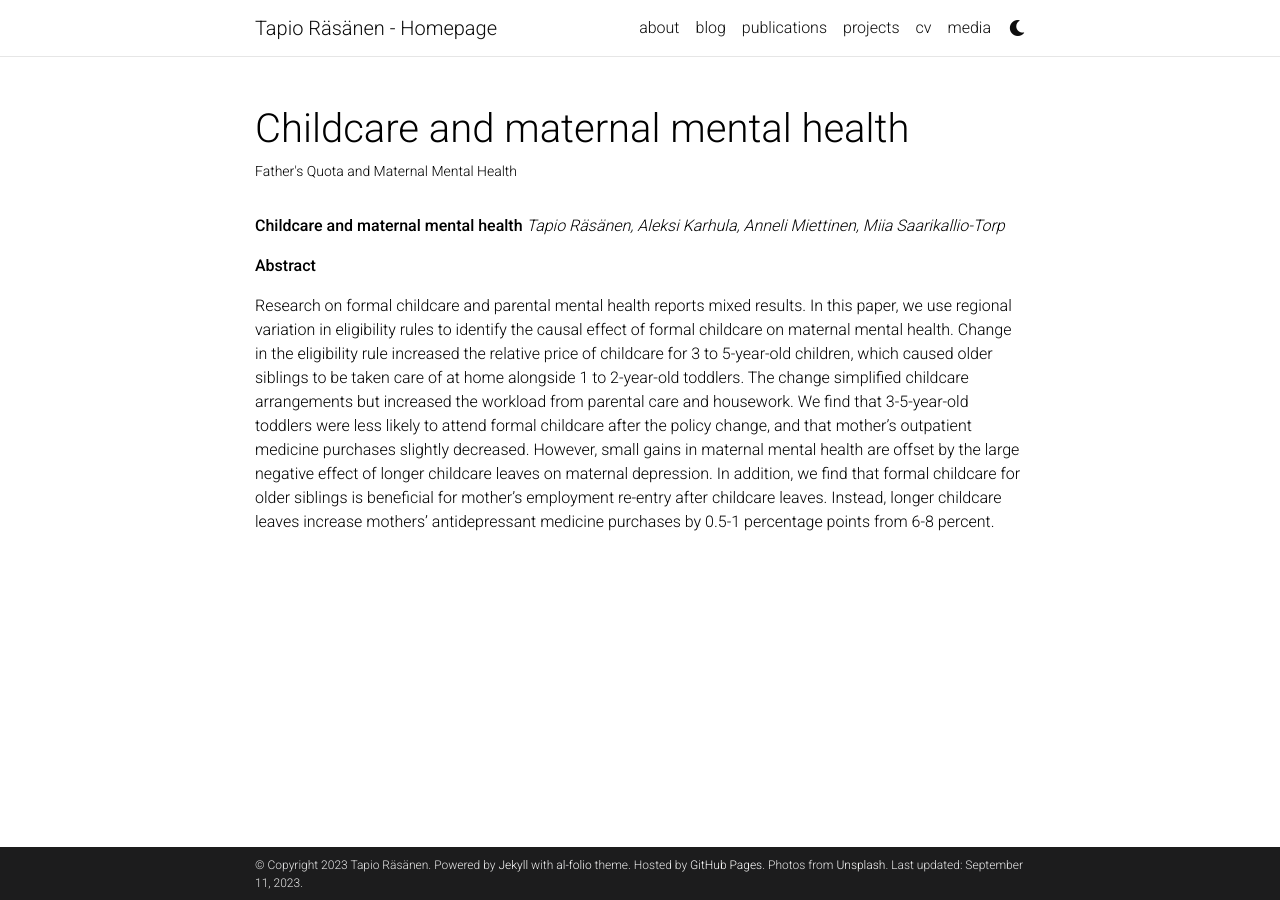
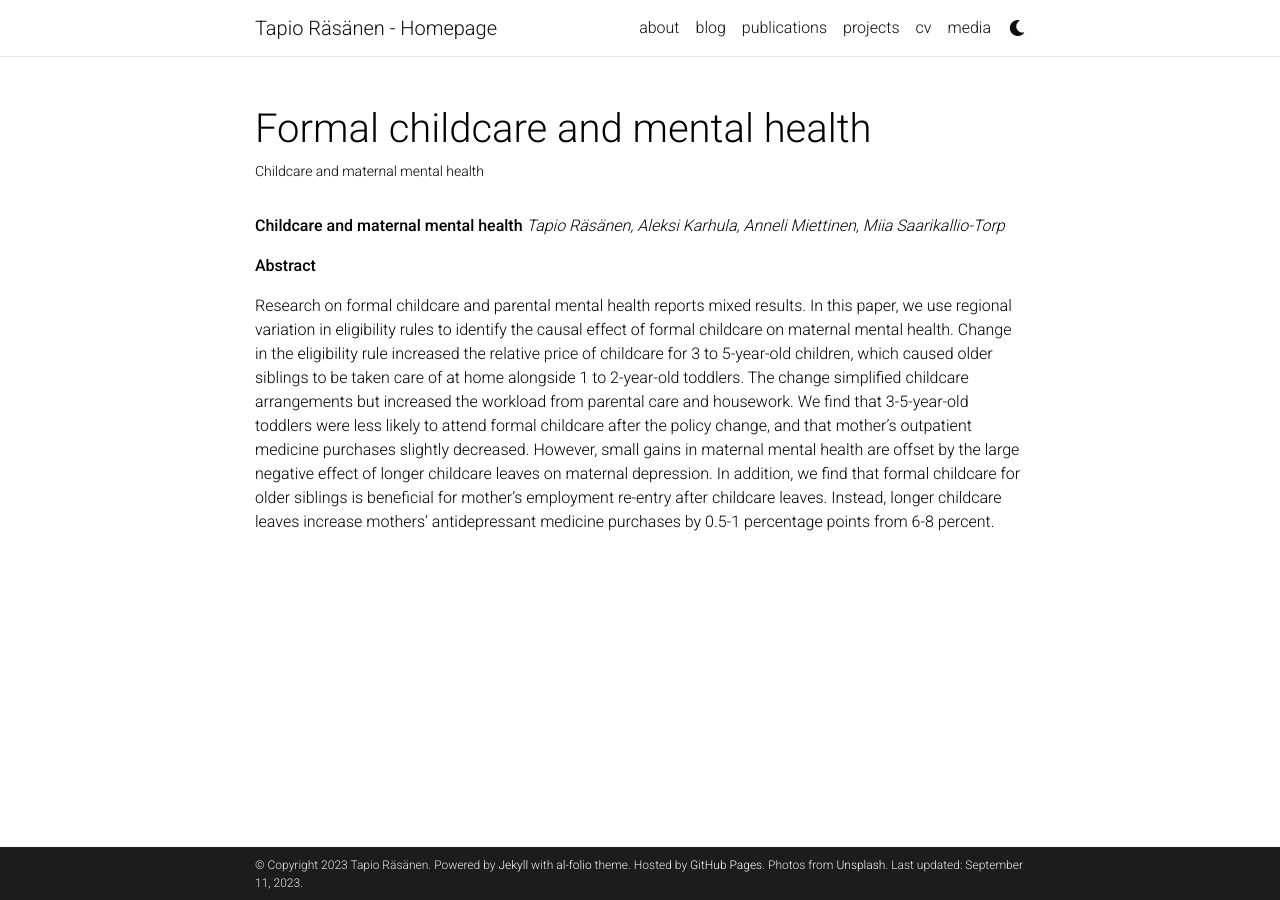
Before and after one commit to RasanenTapio/RasanenTapio.github.io, a Jekyll site: the page built from _projects/6_project.md, in a window 1280 px wide. Built offline with Jekyll 4.4.1, drawn with Linux system fonts in a browser that asks for light colours; comment, search, counter and statistics services are not loaded; a style sheet for code colours, icons or effects is not loaded.

Commit message:
Update 6_project.md

```diff
--- a/_projects/6_project.md
+++ b/_projects/6_project.md
@@ -1,7 +1,7 @@
 ---
 layout: page
-title: Childcare and maternal mental health
-description: Father's Quota and Maternal Mental Health
+title: Formal childcare and mental health
+description: Childcare and maternal mental health
 img:
 importance: 1
 category: family policies
```
